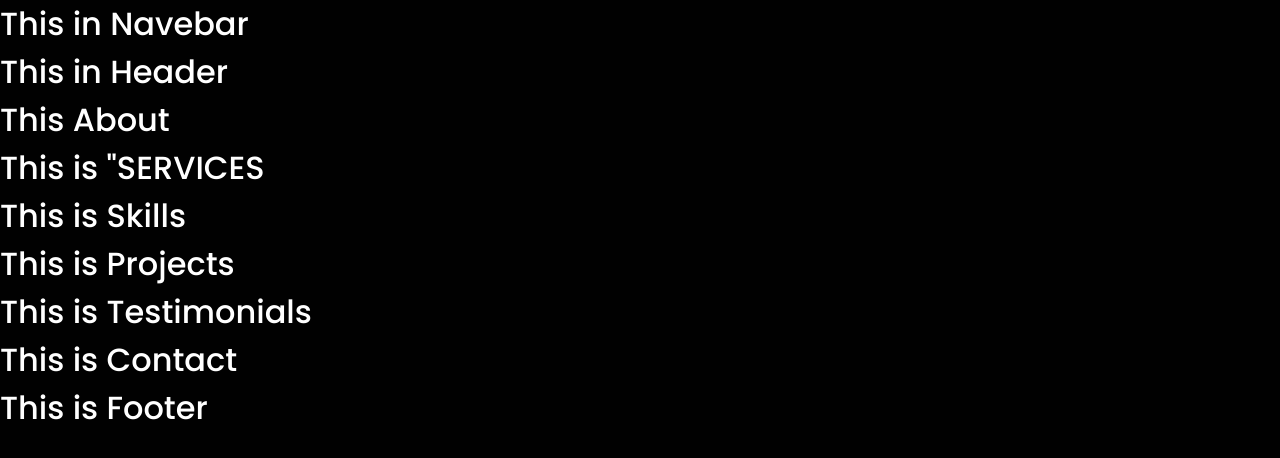
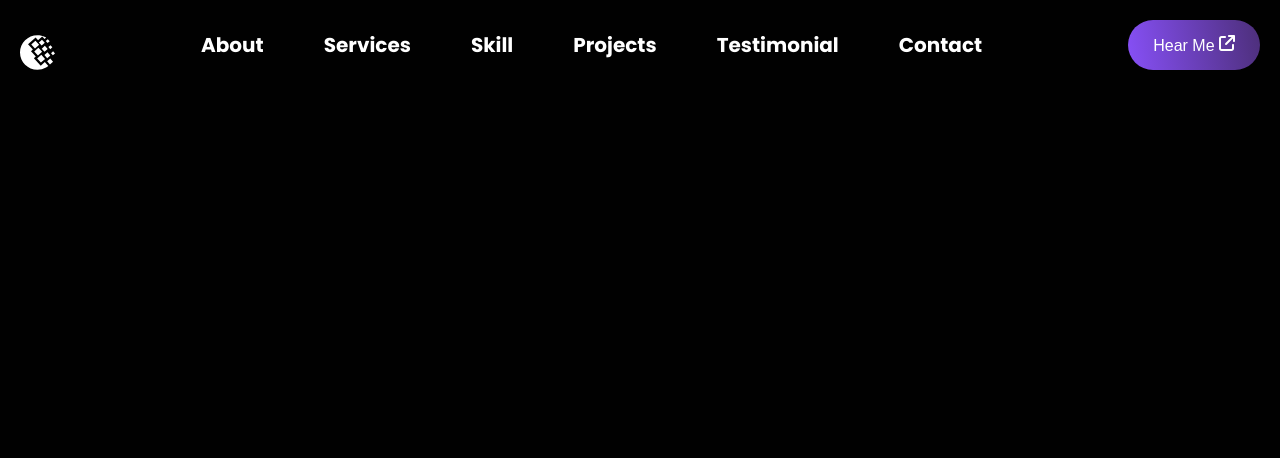
Before and after one commit to kashishInamdar/portfolio, a React (Create React App) app: page / in a window 1280 px wide. Shown: the top 458 px of the page. Built offline with nearby package versions, Linux system fonts and the light colour scheme.

Commit message:
Navbar Created

```diff
--- a/src/App.js
+++ b/src/App.js
@@ -1,25 +1,26 @@
-import About from "./component/About";
-import Contact from "./component/Contact";
-import Footer from "./component/Footer";
-import Header from "./component/Header";
+// import About from "./component/About";
+// import Contact from "./component/Contact";
+// import Footer from "./component/Footer";
+// import Header from "./component/Header";
 import Navbar from "./component/Navbar";
-import Project from "./component/Project";
-import Services from "./component/Services";
-import Skill from "./component/Skill";
-import Testimonials from "./component/Testimonials";
+// import Project from "./component/Project";
+// import Services from "./component/Services";
+// import Skill from "./component/Skill";
+// import Testimonials from "./component/Testimonials";
+import "./App.css"
 
 function App() {
   return (
     <>
      <Navbar />
-     <Header/>
+     {/* <Header/>
      <About/>
      <Services />
      <Skill />
      <Project />
      <Testimonials />
      <Contact />
-     <Footer />
+     <Footer /> */}
     </>
   );
 }
--- a/src/component/Navbar/Navbar.css
+++ b/src/component/Navbar/Navbar.css
@@ -0,0 +1,116 @@
+.navbar__container{
+    display : flex;
+    align-items: stretch ;
+    justify-content: space-between;
+    padding: 20px;
+    position: relative;
+    width: 100%;
+}
+
+.navbar__container .log__container{
+    display: flex;
+    align-items: flex-end;
+    gap: 15px;
+    cursor: pointer;
+    font-size: 35px;
+
+}
+
+.navbar__container .tab__group{
+    display: flex;
+    align-items: center;
+    justify-content: space-between;
+    gap: 20px;
+}
+
+.navbar__container .tab__item{
+    position: relative;
+    padding: 10px 20px;
+    font-size: 20px;
+    font-weight : 600 ;
+}
+
+.navbar__container .tab__item.active::after{
+    content: "";
+    position: absolute;
+    bottom: 0;
+    left: 0;
+    width: 100%;
+    height: 4px;
+    background: var(--gradient-1);
+    border-radius: var(--border-radius-4);
+    animation: drawer .5s;
+}
+
+@keyframes drawer {
+    0%{
+        width: 0%;
+    }
+    100%{
+        width: 100%;
+    }
+}
+
+.navbar__container .nav__button__groups{
+    display: flex;
+    align-items:center;
+    gap:20px;
+}
+
+.navbar__container .menu{
+    font-size: 25px;
+    cursor: pointer;
+    display: none;
+}
+
+.navbar__container .close__btn{
+    position: absolute;
+    top: 10px;
+    right : 10px;
+    z-index: 2;
+    font-size:16px;
+    display: none;
+}
+.navbar__container .overly{
+    background:rgba(1,1,1,0.5);
+    position: fixed;
+    top: 0;
+    left: 0;
+    height:100%;
+    min-height: 100vh;
+    width: 100%;
+    z-index: 199;
+    user-select: none;
+    cursor: pointer;
+}
+
+@media (max-width:900px) {
+    .navbar__container{
+        background: var(--color-ui-2);
+    }
+    .navbar__container .tab__group{
+        position: fixed;
+        width: 300px;
+        height: 100%;
+        min-height: 100vh;
+        background: var(--color-ui-1);
+        top: 0;
+        left: 100%;
+        flex-direction: column;
+        align-items: stretch;
+        justify-content: flex-start;
+        z-index: 200;
+        transform: var(--transition);
+        padding-top: 20px ;
+    }
+    .navbar__container .tab__group.show{
+        left: 0;
+    }
+    .navbar__container .menu{
+        display:block;
+    }
+    .navbar__container .close__btn{
+        display: flex;
+    }
+
+}
--- a/src/component/Navbar/index.jsx
+++ b/src/component/Navbar/index.jsx
@@ -1,11 +1,58 @@
-import "./Navbar.css"
+import "./Navbar.css";
 
-const Navbar = ()=>{
-    return(
-        <div>
-            <h1>This in Navebar</h1>
+import { SiWebmoney } from "react-icons/si";
+import { menu } from "./../../data";
+import { Link, animateScroll as scroll } from "react-scroll";
+import { FaArrowUpRightFromSquare, FaBarsStaggered } from "react-icons/fa6";
+import { useState } from "react";
+import { FaTimes } from "react-icons/fa";
+
+
+const Navbar = () => {
+
+  const [showSidebar , setShowSidebar] = useState(false)
+  return (
+    <nav>
+      <div className="navbar__container">
+
+       {
+        showSidebar ? (
+          <div className="overly" onClick={()=>{setShowSidebar(!showSidebar)}} ></div>
+        ): ""
+
+       }
+
+        <div className="log__container">
+          <SiWebmoney  />
         </div>
-    )
-}
 
-export default Navbar ;
+        <div className={`tab__group ${showSidebar ? "show" : ""}`}>
+          <span className="icon__container close__btn" onClick={()=>{setShowSidebar(!showSidebar)}} >
+            <FaTimes />
+          </span>
+          {menu.map((list, index) => (
+            <Link
+              activeClass="active"
+              className="tab__item name"
+              to={list.name.toLowerCase()}
+              spy={true}
+              smooth={true}
+              offset={-70}
+              duration={500}
+              key={index}>
+              {list.name}
+            </Link>
+          ))}
+        </div>
+        <div className="nav__button__groups">
+          <button className="btn btn_primary">
+            Hear Me <FaArrowUpRightFromSquare />{" "}
+          </button>
+          <FaBarsStaggered className="menu"  onClick={()=>{setShowSidebar(!showSidebar)}}/>
+        </div>
+      </div>
+    </nav>
+  );
+};
+
+export default Navbar;
--- a/src/index.css
+++ b/src/index.css
@@ -1,6 +1,4 @@
 @import url('https://fonts.googleapis.com/css2?family=Poppins:wght@300;400;500;700&display=swap');
-
-
 :root{
     --color-primary:#8750f7 ;
     --color-secondary : rgba(28 , 20 , 5 ,0.773);
@@ -18,7 +16,7 @@
     --border-radius-3:1.2rem;
     --border-radius-4:2rem;
     --border-radius-5:51px;
-    --gradient-1:liniear-gardient(260deg , var(--color-secondary) 0% , var(--color-primary) 100% );
+    --gradient-1: linear-gradient(260deg , var(--color-secondary) 0% , var(--color-primary) 100% );
     --card-rgb : 180,185,188;
     --card-border-rgb : 131 ,134, 135;
 }
@@ -94,7 +92,7 @@ img{
 }
 
 .btn_primary{
-    background: var(--gradient-1);
+    background:var(--gradient-1);
     color: var(--color-white);
     background-size: 200% auto;
     transition: var(--transition);
@@ -159,7 +157,7 @@ img{
     width: 322px;
     height: 308px;
     background: var(--color-primary);
-    background: -0-linear-gradient(190deg , var(--color-primary)0% , rgba(115,67,210,0) 100%);
+    background: -0-linear-gradient(190deg , var(--color-primary)0% , rgba(94, 16, 250, 0) 100%);
     -webkit-filter: blur(150px);
     filter: blur(150px);
     z-index: -1;
```
Also changed, not shown: src/App.css (added).
